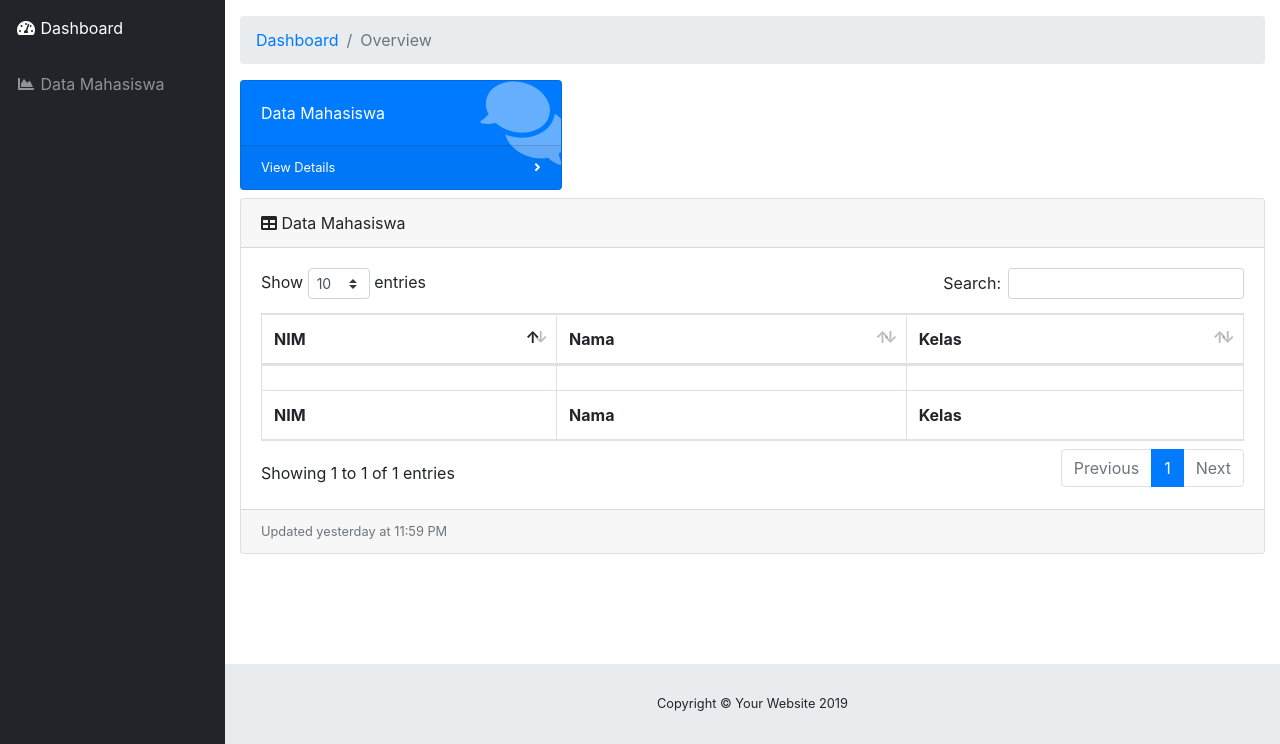
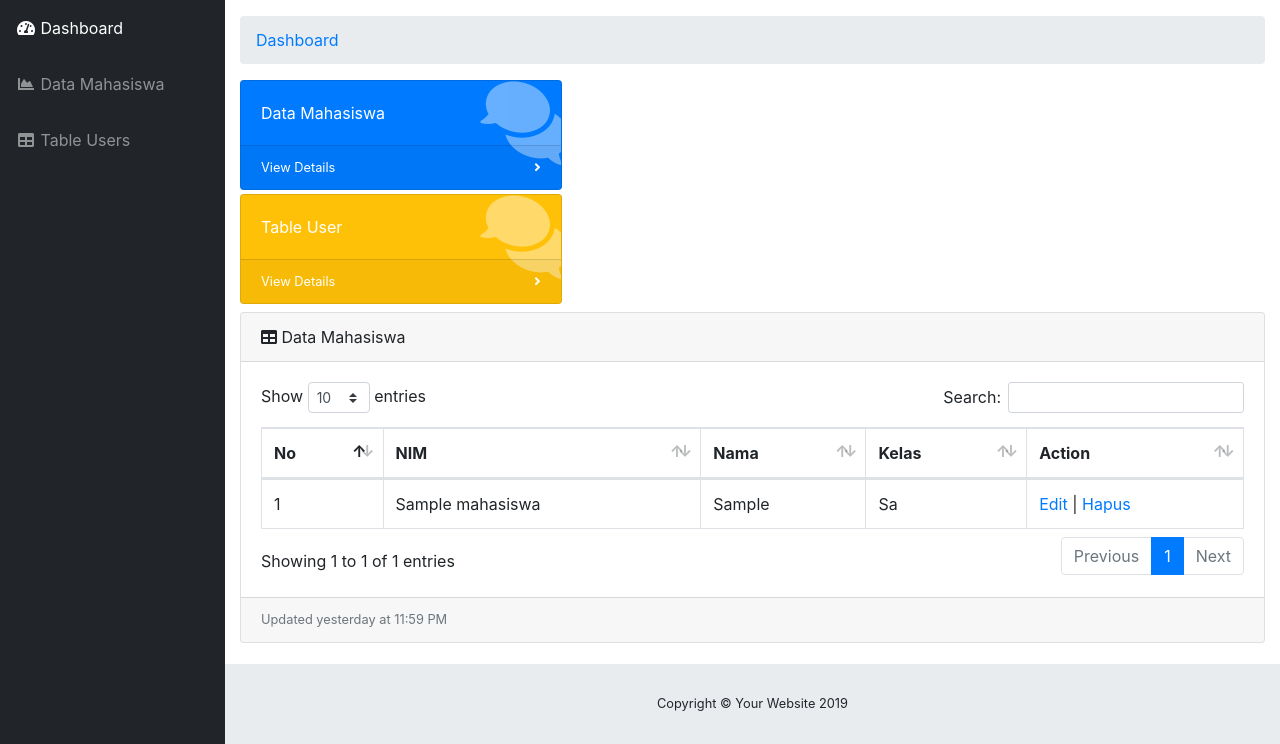
Before and after one commit to ferryFaisal/uas---aplikasi-presensi-Berlianadela, a PHP site: page /admin/Admin.php in a window 1280 px wide. Shown: the part 64-808 px from the top of the page. Run offline with PHP 8.4, Linux system fonts and the light colour scheme; the visitor is signed in with stand-in values (Sample User, id 1); tables that the repository leaves empty or names only in its code hold one stand-in row (values such as "Sample post"); lists and menus that the app fills with data are empty.

Commit message:
Update Admin.php

```diff
--- a/admin/Admin.php
+++ b/admin/Admin.php
@@ -28,7 +28,7 @@ $result = mysqli_query($conn, $sql);
   <meta name="description" content="">
   <meta name="author" content="">
 
-  <title>SB Admin-Dashboard</title>
+  <title>Admin</title>
 
   <!-- Custom fonts for this template-->
   <link href="vendor/fontawesome-free/css/all.min.css" rel="stylesheet" type="text/css">
@@ -105,7 +105,7 @@ if ($cek2 > 0) {
     <!-- Sidebar -->
     <ul class="sidebar navbar-nav">
       <li class="nav-item active">
-        <a class="nav-link" href="index.html">
+        <a class="nav-link" href="Admin.php">
           <i class="fas fa-fw fa-tachometer-alt"></i>
           <span>Dashboard</span>
         </a>
@@ -131,7 +131,13 @@ if ($cek2 > 0) {
           <i class="fas fa-fw fa-chart-area"></i>
           <span>Data Mahasiswa</span></a>
       </li>
+      <li class="nav-item ">
+                <a class="nav-link" href="tables_user.php">
+                    <i class="fas fa-fw fa-table"></i>
+                    <span>Table Users</span></a>
+            </li>
     </ul>
+
 
     <div id="content-wrapper">
 
@@ -141,13 +147,12 @@ if ($cek2 > 0) {
         <ol class="breadcrumb">
           <li class="breadcrumb-item">
             <a href="#">Dashboard</a>
-          </li>
-          <li class="breadcrumb-item active">Overview</li>
+</li>
         </ol>
 
         <!-- Icon Cards-->
         <div class="row">
-          <div class="col-l-3 col-sm-4 mb-2">
+          <div class="col-l-3 col-sm-4 mb-1">
             <div class="card text-white bg-primary o-hidden h-100">
               <div class="card-body">
                 <div class="card-body-icon">
@@ -156,6 +161,24 @@ if ($cek2 > 0) {
                 <div class="mr-5">Data Mahasiswa</div>
               </div>
               <a class="card-footer text-white clearfix small z-1" href="mahasiswa.php">
+                <span class="float-left">View Details</span>
+                <span class="float-right">
+                  <i class="fas fa-angle-right"></i>
+                </span>
+              </a>
+            </div>
+          </div>
+          </div>
+          <div class="row">
+          <div class="col-l-3 col-sm-4 mb-2">
+            <div class="card text-white bg-warning o-hidden h-100">
+              <div class="card-body">
+                <div class="card-body-icon">
+                  <i class="fas fa-fw fa-comments"></i>
+                </div>
+                <div class="mr-5">Table User</div>
+              </div>
+              <a class="card-footer text-white clearfix small z-1" href="tables_user.php">
                 <span class="float-left">View Details</span>
                 <span class="float-right">
                   <i class="fas fa-angle-right"></i>
@@ -223,27 +246,43 @@ if ($cek2 > 0) {
             Data Mahasiswa</div>
           <div class="card-body">
             <div class="table-responsive">
-              <table class="table table-bordered" id="dataTable" width="100%" height="10% cellspacing="0>
+              <table class="table table-bordered" id="dataTable" width="100%" height="10% cellspacing="0">
                 <thead>
                   <tr>
+                    <th>No</th>
                     <th>NIM</th>
                     <th>Nama</th>
                     <th>Kelas</th>
+                    <th>Action</th>
                   </tr>
                 </thead>
-                <tfoot>
-                  <tr>
-                    <th>NIM</th>
-                    <th>Nama</th>
-                    <th>Kelas</th>
-                  </tr>
-                </tfoot>
                 <tbody>
-                  <tr>
-                    <td></td>
-                    <td></td>
-                    <td></td>
-                  </tr>
+                <?php
+                    $query = "SELECT * FROM mahasiswa ORDER BY nim ASC";
+                    $result = mysqli_query($conn, $query);
+                    if(!$result){
+                      die ("Query Error: ".mysqli_errno($conn).
+                         " - ".mysqli_error($conn));
+                    }
+                    $no = 1;
+                    while($row = mysqli_fetch_assoc($result))
+                    {
+                    ?>
+                     <tr>
+                        <td><?php echo $no; ?></td>
+                        <td><?php echo $row['nama']; ?></td>
+                        <td><?php echo $row['nim']; ?></td>
+                        <td><?php echo $row['kelas'] ?></td>
+                        <td>
+                          <a href="admin_mahasiswa_edit.php?id=<?php echo $row['nim']; ?>">Edit</a> |
+                          <a href="proses_hapus.php?id=<?php echo $row['nim']; ?>" onclick="return confirm('Anda yakin akan menghapus data ini?')">Hapus</a>
+                        </td>
+                    </tr>
+
+                    <?php
+                      $no++;
+                    }
+                    ?>
                 </tbody>
               </table>
             </div>
@@ -287,7 +326,7 @@ if ($cek2 > 0) {
         <div class="modal-body">Select "Logout" below if you are ready to end your current session.</div>
         <div class="modal-footer">
           <button class="btn btn-secondary" type="button" data-dismiss="modal">Cancel</button>
-          <a class="btn btn-primary" href="\WebProgramming/uas---aplikasi-presensi-JOELLYZX/index.php">Logout</a>
+          <a class="btn btn-primary" href="\WebProgramming/uas---aplikasi-presensi-AbangMuhammadFajar/index.php">Logout</a>
         </div>
       </div>
     </div>
```
